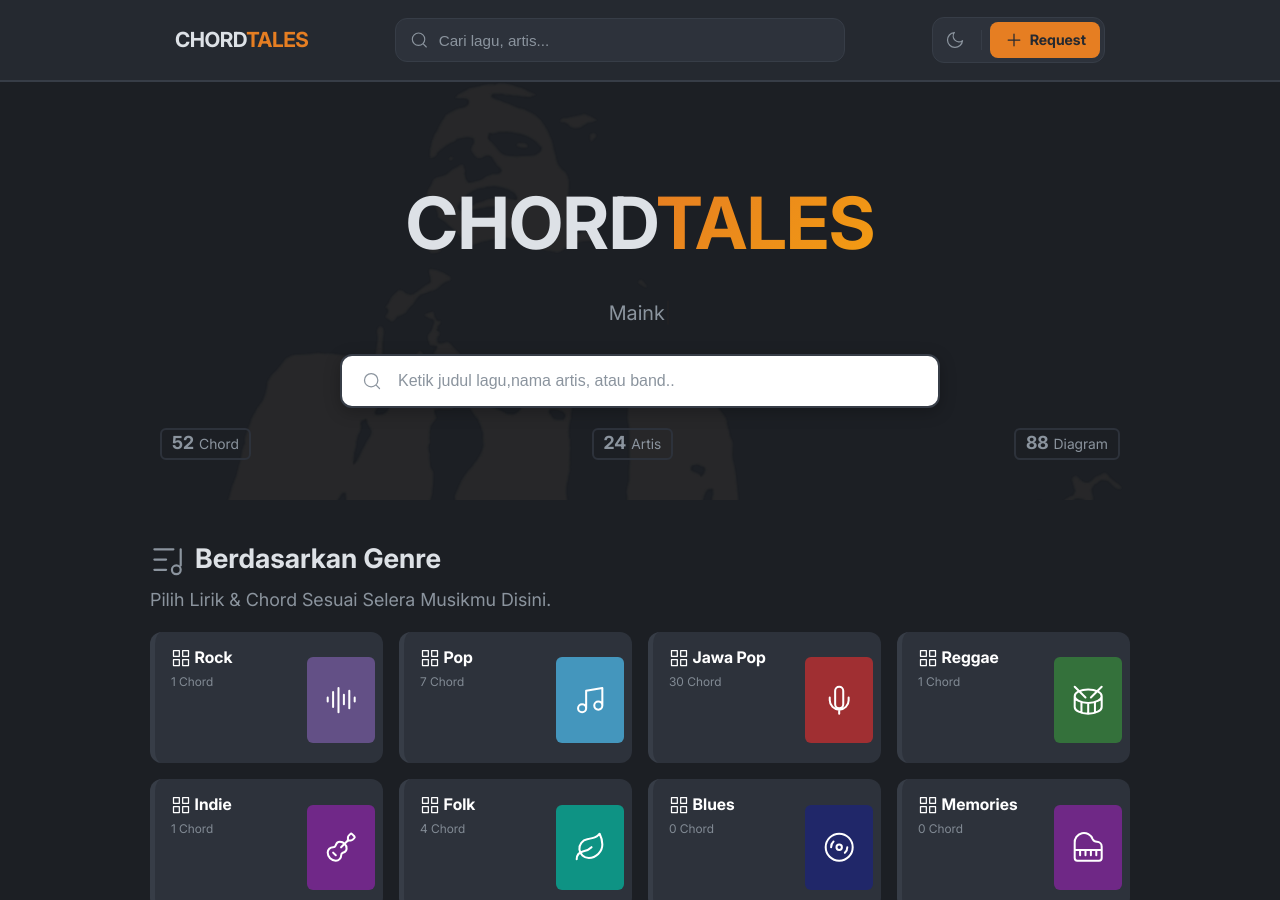
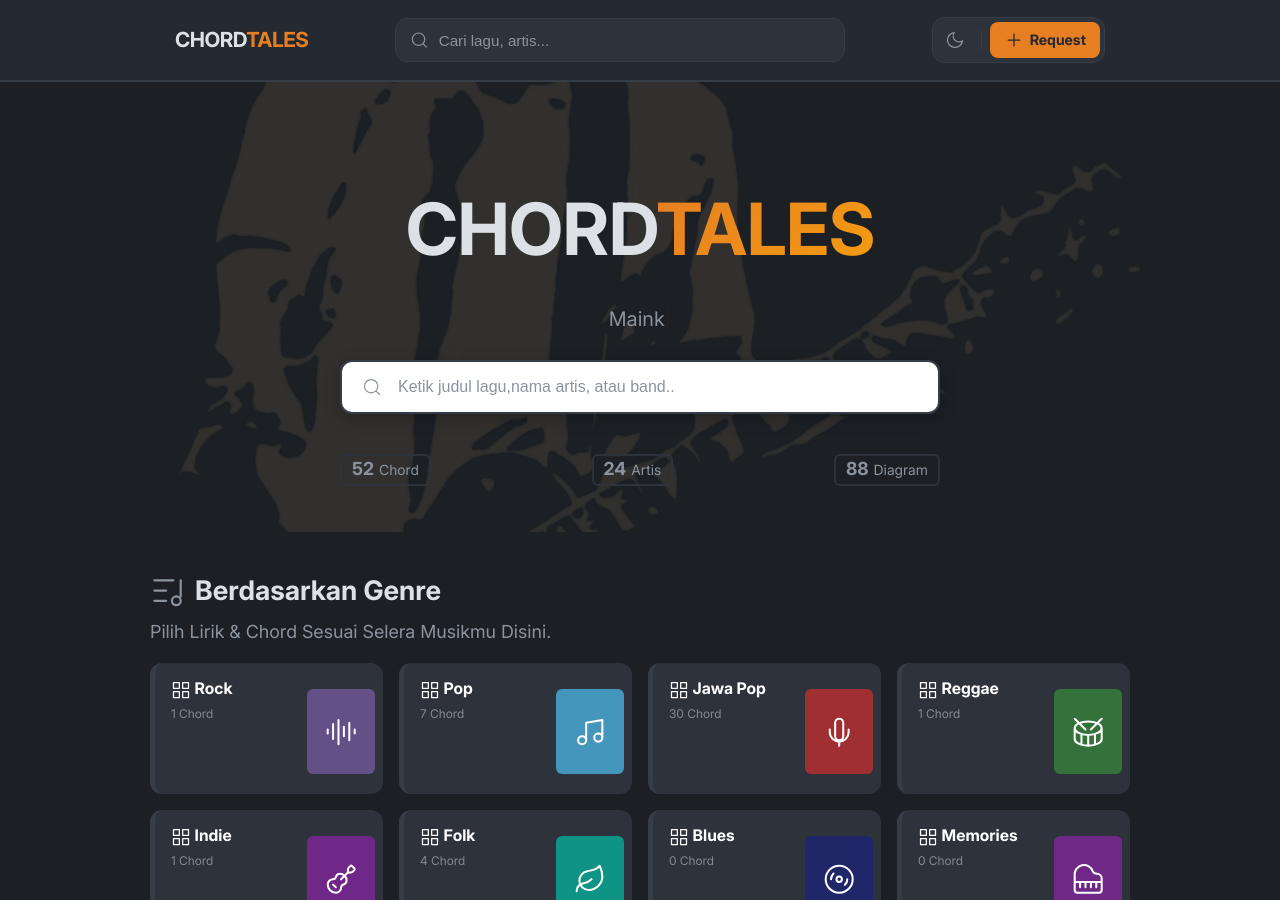
Before and after one commit to chordtales-official/chordtales, a Jekyll site: the page built from index.html, in a window 1280 px wide and 900 px high. Built offline with Jekyll 4.4.1, drawn with Linux system fonts in a browser that asks for light colours.

Commit message:
beresin performa gsc anjlok

```diff
--- a/_includes/equalizer-bars.html
+++ /dev/null
@@ -1,5 +0,0 @@
-<div class="eq-bars">
-  <span></span><span></span><span></span><span></span><span></span>
-  <span></span><span></span><span></span><span></span><span></span>
-  <span></span><span></span><span></span><span></span><span></span>
-</div>
--- a/_includes/inc-base/hero-section.html
+++ b/_includes/inc-base/hero-section.html
@@ -1,9 +1,11 @@
 <!-- _includes/inc-base/hero-section.html -->
 <section class="hero" id="hero">
   <div class="main-wrapper">
-    <div class="hero-bg-glow"></div>
-
-    <!-- {% include equalizer-bars.html %} -->
+    <img class="hero-bg-glow"
+     src="{{ '/assets/img/herobanner.webp' | relative_url }}"
+     fetchpriority="high"
+     loading="eager"
+     alt="Chordtales - Kunci Gitar Dan Lirik Lagu Lengkap">
 
     <div class="hero-inner">
       <h1 class="hero-title">
--- a/_includes/inc-default/head.html
+++ b/_includes/inc-default/head.html
@@ -1,6 +1,8 @@
 <meta charset="UTF-8">
 <meta name="viewport" content="width=device-width, initial-scale=1.0">
 <meta http-equiv="X-UA-Compatible" content="ie=edge">
+
+<link rel="preload" as="image" href="{{ '/assets/img/herobanner.webp' | relative_url }}" fetchpriority="high" type="image/webp">
 
 <!-- Preload Font -->
 <link rel="preload" href="{{ '/assets/font/Inter_18pt-Regular.woff2' | relative_url }}" as="font" type="font/woff2" crossorigin>
@@ -11,10 +13,7 @@
 <link rel="icon" type="image/png" sizes="32x32" href="{{ '/assets/img/favicon-32x32.png' | relative_url }}">
 <link rel="apple-touch-icon" href="{{ '/assets/img/apple-touch-icon.png' | relative_url }}">
 
-<link rel="stylesheet" href="{{ '/assets/css/style-default.css' | relative_url }}">
-<link rel="stylesheet" href="{{ '/assets/css/style-base.css' | relative_url }}">
-<link rel="stylesheet" href="{{ '/assets/css/style-chord.css' | relative_url }}">
-<link rel="stylesheet" href="{{ '/assets/css/rekomendasi.css' | relative_url }}">
+<link rel="stylesheet" href="{{ '/assets/css/style.css' | relative_url }}">
 
 <style>
   @font-face {
--- a/_layouts/default.html
+++ b/_layouts/default.html
@@ -18,6 +18,8 @@
   <script src="{{ '/assets/js/chordtales-dispatcher.js' | relative_url }}" defer></script>
   <script src="{{ '/assets/js/chordtales-events.js' | relative_url }}" defer></script>
 
+  <script defer src="https://pagead2.googlesyndication.com/pagead/js/adsbygoogle.js?client=ca-pub-1071319498684050" crossorigin="anonymous"></script>
+
   {% if page.layout == 'chord' %}
     {% include schema-blogposting.html %}
   {% endif %}
--- a/assets/css/style-base.css
+++ b/assets/css/style-base.scss
@@ -3,7 +3,7 @@
   max-width: 1000px;
   margin: auto;
   position: relative;
-  height: auto;
+  height: 50vh;
   display: flex;
   align-items: center;
   justify-content: center;
@@ -11,19 +11,15 @@
   overflow: visible;
 }
 
-@media(max-width: 500px){
-    .hero{
-        padding: 50px 16px 16px;
-    }
-}
-
 .hero-bg-glow {
   position: absolute;
   inset: 0;
   z-index: -1;
-  opacity: 0.1;
-  background: url(../img/herobanner.webp);
-  background-size: cover;
+  opacity: 0.2;
+  width: 100%;
+  height: 100%;
+  object-fit: cover;
+  object-position: center;
 }
 
 .hero-inner {
@@ -262,8 +258,11 @@
 }
 .hero-stats{
   display: flex;
+  max-width: 600px;
+  margin: auto;
   justify-content: space-between;
   color: var(--text-muted);
+  margin-top: 40px;
 }
 .stat-item{
   border: 2px solid var(--bg-card);
--- /dev/null
+++ b/assets/css/style.scss
@@ -0,0 +1,7 @@
+---
+---
+
+@import "style-default";
+@import "style-base";
+@import "style-chord";
+@import "rekomendasi";
--- a/assets/js/chordtales-events.js
+++ b/assets/js/chordtales-events.js
@@ -144,7 +144,6 @@ async function initChordEngine() {
 /* --- SESI 02: CHORD INIT END --- */
 
 /* --- SESI 03: HEADER LOGIC START --- */
-// FIX 1%: Semua onclick -> addEventListener
 const themeToggle = $('#theme-toggle');
 if (themeToggle) {
     const savedTheme = localStorage.getItem('theme') || 'dark';
```
Also changed, not shown: other parts of _includes/inc-default/head.html (+0 -4 lines), _config.yml (line endings or trailing spaces), assets/css/rekomendasi.scss (renamed from assets/css/rekomendasi.css), assets/css/style-chord.scss (renamed from assets/css/style-chord.css), assets/css/style-default.scss (renamed from assets/css/style-default.css), assets/img/bg-chord-pattern.webp (deleted), assets/img/bg-headstock-pattern.webp (deleted), assets/img/bg-hero.webp (deleted), assets/img/bg-note-pattern.webp (deleted), assets/img/bg-wave-pattern.webp (deleted), assets/img/herobanner.webp.
